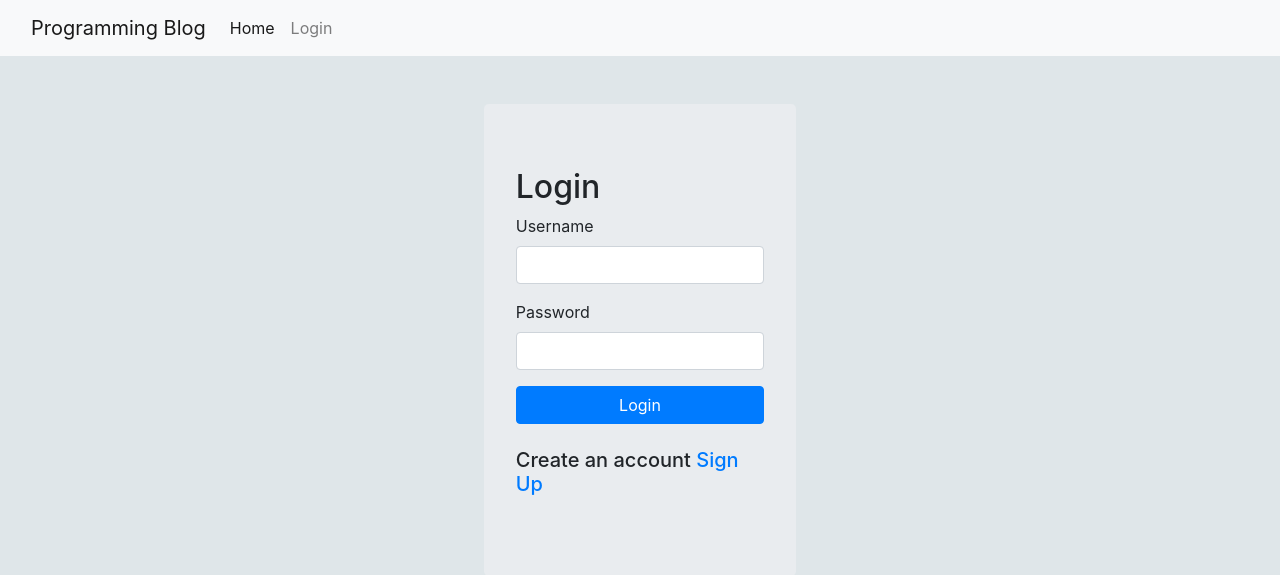
After one commit to vishaljain536/Django_Blogging_web, a Django app: page /login/ in a window 1280 px wide. The commit adds this page. Shown: the top 575 px of the page. Run offline with Django 3.2, Linux system fonts and the light colour scheme; some libraries are stand-ins or nearby versions.

Commit message:
Blogging website

```diff
--- a/blogapp/models.py
+++ b/blogapp/models.py
@@ -4,6 +4,7 @@ from django.contrib.auth import get_user_model
 from ckeditor.fields import RichTextField
 
 User=get_user_model()
+
 class Author(models.Model):
     user=models.OneToOneField(User,on_delete=models.CASCADE)
     profile_image=models.ImageField(upload_to="")
--- a/blogapp/templates/Base.html
+++ b/blogapp/templates/Base.html
@@ -17,6 +17,7 @@
   <body style="background-color: #dfe6e9;">
 
 <nav class="navbar navbar-expand-lg navbar-light bg-light">
+
   <div class="container-fluid">
     <a class="navbar-brand" href="#">Programming Blog</a>
     <button class="navbar-toggler" type="button" data-bs-toggle="collapse" data-bs-target="#navbarSupportedContent" aria-controls="navbarSupportedContent" aria-expanded="false" aria-label="Toggle navigation">
@@ -29,6 +30,7 @@
           <a class="nav-link active" aria-current="page" href="{% url 'blogapp:home' %}">Home</a>
         </li>
         <li class="nav-item">
+            {% if user.is_authenticated %}
           <a class="nav-link" href="{% url 'blogapp:blog' %}">New Blog</a>
         </li>
             <li class="nav-item">
@@ -37,6 +39,21 @@
       </ul>
 
     </div>
+  {% endif %}
+      <div class="mr">
+         <ul class="navbar-nav">
+             {% if user.is_authenticated %}
+              <li class="nav-item">
+                  <a href="{% url 'blogapp:logout' %}" class="nav-link">Logout</a>
+              </li>
+             {% else %}
+               <li class="nav-item">
+                  <a href="{% url 'blogapp:login' %}" class="nav-link">Login</a>
+              </li>
+             {% endif %}
+          </ul>
+
+      </div>
   </div>
 </nav>
 
--- a/blogapp/templates/Index.html
+++ b/blogapp/templates/Index.html
@@ -1,6 +1,6 @@
 {% extends 'Base.html' %}
   {% block body %}
-     <div class="jumbotron" style="margin-top: 20px;">
+     <div class="jumbotron" style="margin-top: 30px;">
     <center><h1>DJANGO BLOG APP</h1></center>
       </div>
      {% endblock body %}
--- /dev/null
+++ b/blogapp/templates/Login.html
@@ -0,0 +1,39 @@
+{% extends 'Base.html' %}
+
+  {% block body %}
+     <div class="jumbotron w-25 m-5 mx-auto" style="margin-top: 20px;">
+     <h2 class="">Login</h2>
+
+
+               {% if messages %}
+                   {% for msg in messages %}
+                       <div class="alert alert-{{ msg.tags }}" role="alert">
+                       {{ msg }}
+                       </div>
+                   {% endfor %}
+
+
+
+               {% endif %}
+
+         <form action="{% url 'blogapp:login' %}" method="post">{% csrf_token %}
+             <div class="form-group">
+                 <label for="">Username</label>
+                 <input type="text" class="form-control" name="username">
+             </div>
+
+               <div class="form-group">
+                 <label for="">Password</label>
+                 <input type="password" class="form-control" name="password">
+             </div>
+
+             <div class="form-group">
+                 <input type="submit" value="Login" class="btn btn-primary w-100" />
+                 <br><br>
+                 <h5>Create an account <a href="{% url 'blogapp:signup' %}">Sign Up</a></h5>
+             </div>
+
+
+         </form>
+      </div>
+     {% endblock body %}
--- a/blogapp/urls.py
+++ b/blogapp/urls.py
@@ -3,6 +3,9 @@ from django.urls import path,include
 from. import views
 app_name='blogapp'
 urlpatterns = [
+    path('signup/', views.Signup, name='signup'),
+    path('login/', views.Login, name='login'),
+    path('logout/', views.Logout, name='logout'),
     path('',views.Index,name='home'),
     path('blog/', views.Blog, name='blog'),
     path('blog_list/', views.Blog_List, name='blog_list'),
--- a/blogapp/views.py
+++ b/blogapp/views.py
@@ -1,14 +1,62 @@
 from django.shortcuts import render,redirect,HttpResponse
-from.Forms import BlogsForm
+from django.contrib.auth.models import User, auth
+from django.contrib.auth.decorators import login_required
+from.Forms import BlogsForm,SignUpForm
 from.models import Post
 from django.contrib import messages
-import uuid
 
 
 # Create your views here.
+def Login(request):
+    '''
+    Login page
+    '''
+    url="Login.html"
+    if request.method=="POST":
+          username=request.POST.get('username')
+          password=request.POST.get('password')
+          user=auth.authenticate(username=username,password=password)
+          if user is not None:
+              auth.login(request,user)
+              return redirect('blogapp:blog')
+          else:
+              messages.warning(request,"Not a valid user Pls singup")
+              return redirect('blogapp:login')
+
+    return render(request,url)
+
+
+def Logout(request):
+    '''
+    Logout
+    '''
+    auth.logout(request)
+    return redirect('blogapp:login')
+
+def Signup(request):
+    '''
+         Signup page
+    '''
+    url="Sign_Up.html"
+    form=SignUpForm()
+    if request.method=='POST':
+        form=form=SignUpForm(request.POST)
+        if form.is_valid:
+            form.save()
+            return redirect('blogapp:login')
+        else:
+            return redirect('blogapp:signup')
+
+    return render(request,url,{'form':form})
+
+
+
+
 def Index(request):
+   print(request.user)
    return render(request,"Index.html")
 
+@login_required(login_url='blogapp:login')
 def Blog(request):
    '''
      Blog Regitartion
@@ -25,7 +73,7 @@ def Blog(request):
           return render(request, "Blog.html")
    return render(request,"Blog.html",{'form':form})
 
-
+@login_required(login_url='blogapp:login')
 def Blog_List(request):
     blogs=Post.objects.all()
     return render(request,"Blog_List.html",{'blogs':blogs})
@@ -43,17 +91,19 @@ def Blog_List(request):
 #        print("Error:", e)
 #        return render(request, "Blog.html")
 
+@login_required(login_url='blogapp:login')
 def Blog_Page(request,id):
     blogs=Post.objects.get(id=int(id))
     return render(request,"Blog_Page.html",{'blogs':blogs})
 
+@login_required(login_url='blogapp:login')
 def Blog_Delete(request,id):
     blogs=Post.objects.get(id=int(id))
     blogs.delete()
     blogs = Post.objects.all()
     return render(request, "Blog_List.html", {'blogs': blogs})
 
-
+@login_required(login_url='blogapp:login')
 def Blog_Update(request,id):
    '''
      Blog  Update
```
Also changed, not shown: blogapp/Forms.py (+18 -0 lines), blogapp/templates/Sign_Up.html (added, +22 -0 lines).
